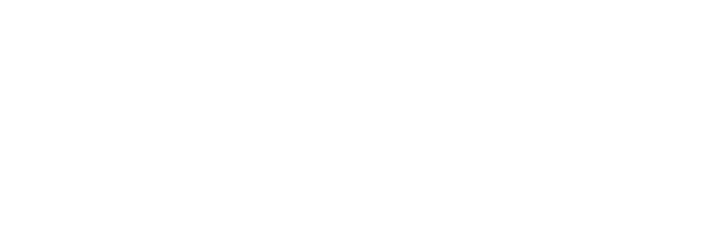
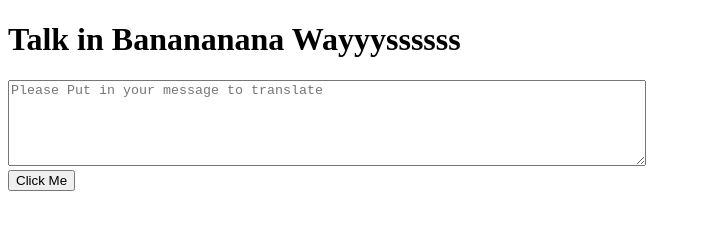
Before and after one commit to KuldeepSinghRathore/Minions-Banana-Talk, a plain HTML site: page index.html in a window 1280 px wide. Shown: the whole page, without its empty margins (0-701 px from the left). Drawn offline with Linux system fonts and the light colour scheme.

Commit message:
taking input and console

```diff
--- /dev/null
+++ b/app.js
@@ -0,0 +1,10 @@
+var btnTranslate = document.querySelector('#btn-translate');
+var txtinput = document.querySelector('#txt-input');
+console.log(txtinput);
+
+function clickEventHandler() {
+    console.log("clicked");
+    console.log("input",txtinput.value);
+};
+
+btnTranslate.addEventListener("click", clickEventHandler );
--- a/index.html
+++ b/index.html
@@ -5,5 +5,15 @@
     <meta name="viewport" content="width=device-width, initial-scale=1.0" />
     <title>Banananana Talks</title>
   </head>
-  <body></body>
+  <body>
+    <h1>Talk in Banananana Wayyyssssss</h1>
+    <textarea
+      style="width: 50%; height: 5rem"
+      name=""
+      id="txt-input"
+      placeholder="Please Put in your message to translate"
+    ></textarea>
+    <button style="display: block" id="btn-translate">Click Me</button>
+    <script src="app.js" type="text/javascript"></script>
+  </body>
 </html>
```
